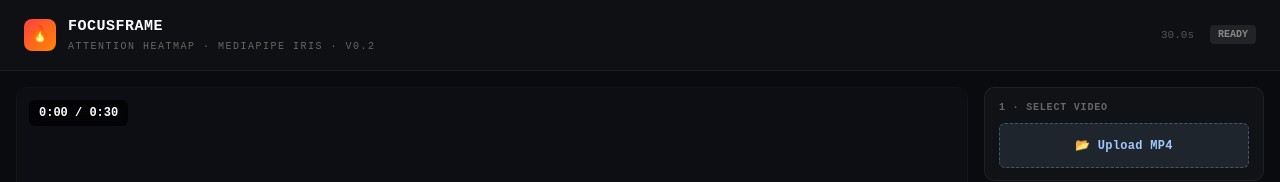
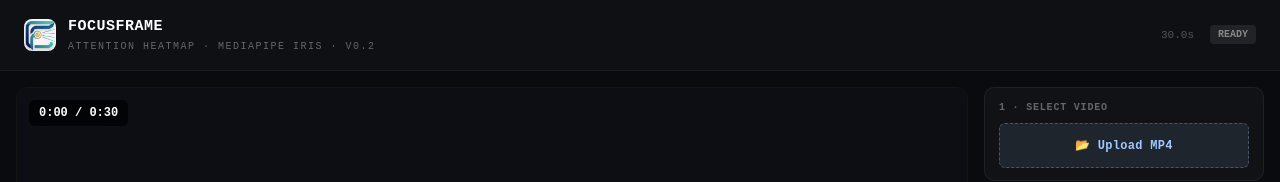
Before and after one commit to JKim171/FocusFrame, a React (Vite) app in the folder FocusFrame/: page / in a window 1280 px wide. Shown: the top 182 px of the page. Built offline with nearby package versions, Linux system fonts and the light colour scheme.

Commit message:
update logo

```diff
--- a/FocusFrame/src/heatmap/VideoAttentionHeatmap.jsx
+++ b/FocusFrame/src/heatmap/VideoAttentionHeatmap.jsx
@@ -1,5 +1,6 @@
 import { useState, useEffect, useRef, useCallback, useMemo } from "react";
 import { ReferenceLine, XAxis, YAxis, Tooltip, ResponsiveContainer, Area, AreaChart } from "recharts";
+import logo from "../assets/logo.png";
 
 import { computeHeatmapForFrame, computeRegionAttention, computeAttentionTimeline } from "./gazeUtils.js";
 import { heatColor } from "./canvasUtils.js";
@@ -701,11 +702,7 @@ export default function VideoAttentionHeatmap({ onViewReport, onViewSessions, hi
         background: "rgba(255,255,255,0.02)",
       }}>
         <div style={{ display: "flex", alignItems: "center", gap: 12 }}>
-          <div style={{
-            width: 32, height: 32, borderRadius: 8,
-            background: "linear-gradient(135deg, #ff4040, #ff8800)",
-            display: "flex", alignItems: "center", justifyContent: "center", fontSize: 16,
-          }}>🔥</div>
+          <img src={logo} alt="FocusFrame" style={{ width: 32, height: 32, borderRadius: 8, objectFit: "contain" }} />
           <div>
             <div style={{ fontSize: 15, fontWeight: 700, letterSpacing: "0.5px", color: "#fff" }}>FOCUSFRAME</div>
             <div style={{ fontSize: 10, color: "#666", letterSpacing: "1.5px", textTransform: "uppercase" }}>Attention Heatmap · MediaPipe Iris · v0.2</div>
```
Also changed, not shown: FocusFrame/src/assets/logo.png (added).
